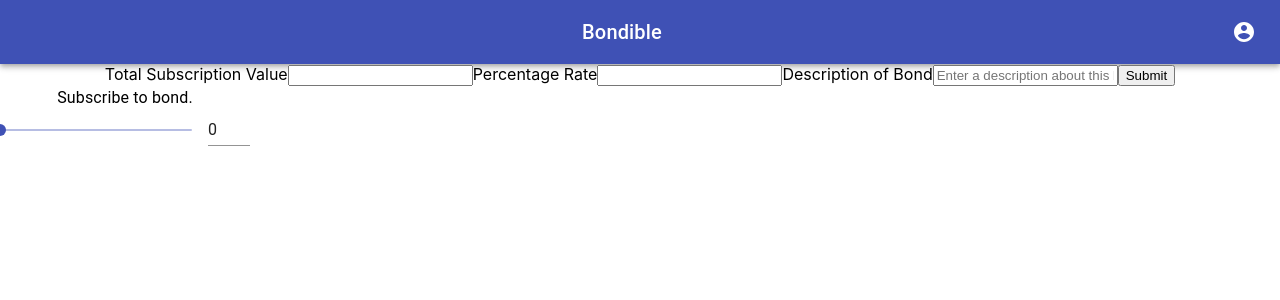
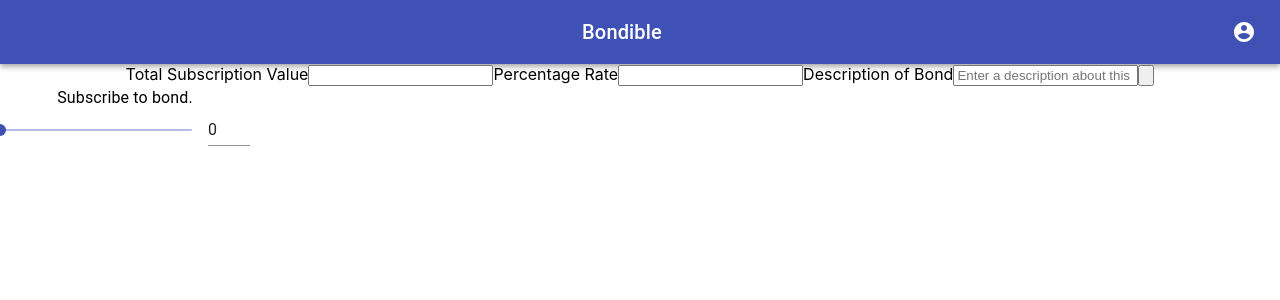
Before and after one commit to harrymoy/Bondible, a React (Create React App) app in the folder bondible-app/: page / in a window 1280 px wide. Shown: the top 300 px of the page. Built offline with nearby package versions, Linux system fonts and the light colour scheme.

Commit message:
Resolved bonds not issuing.

```diff
--- a/bondible-app/src/App.tsx
+++ b/bondible-app/src/App.tsx
@@ -7,9 +7,9 @@ function App() {
   return (
     <div className="App">
       <MenuAppBar />
-      <BondForm contractAddress="0xCf7Ed3AccA5a467e9e704C703E8D87F634fB0Fc9" />
+      <BondForm contractAddress="0xe7f1725E7734CE288F8367e1Bb143E90bb3F0512" />
       <Subscribe
-        contractAddress="0xCf7Ed3AccA5a467e9e704C703E8D87F634fB0Fc9"
+        contractAddress="0xe7f1725E7734CE288F8367e1Bb143E90bb3F0512"
         maxSubscription={100}
       />
     </div>
--- a/bondible-app/src/components/BondForm.tsx
+++ b/bondible-app/src/components/BondForm.tsx
@@ -1,4 +1,4 @@
-import React from 'react'
+import React, { createRef, Component } from 'react'
 import { useState } from 'react'
 import CreateBond from '../helpers/CreateBond'
 import ConnectBondFactory from '../helpers/ConnectBondFactory'
@@ -9,12 +9,12 @@ interface bondData {
   walletAddress?: string
 }
 
-const BondForm = (props: bondData) => {
+function BondForm(props: bondData) {
   const [subscriptionValue, setSubscriptionValue] = useState<string>('')
   const [rateValue, setRateValue] = useState<string>('')
   const [descriptionValue, setDescriptionValue] = useState<string>('')
 
-  function issueBond() {
+  async function issueBond() {
     console.log('Creating bond')
     console.log('The max subscription is: ', subscriptionValue)
     console.log('The rate is: ', rateValue)
@@ -22,7 +22,7 @@ const BondForm = (props: bondData) => {
     const bondFactoryContract: Contract = ConnectBondFactory(
       props.contractAddress,
     )
-
+    console.log(bondFactoryContract)
     CreateBond(
       parseInt(rateValue!),
       parseInt(subscriptionValue!),
@@ -31,7 +31,7 @@ const BondForm = (props: bondData) => {
   }
 
   return (
-    <form onSubmit={issueBond}>
+    <form>
       <label>Total Subscription Value</label>
       <input
         name="subscription"
@@ -66,7 +66,7 @@ const BondForm = (props: bondData) => {
         required
         placeholder="Enter a description about this bond"
       />
-      <button type="submit">Submit</button>
+      <input type="button" title="Submit" onClick={issueBond} />
     </form>
   )
 }
--- a/bondible-app/src/helpers/CreateBond.ts
+++ b/bondible-app/src/helpers/CreateBond.ts
@@ -1,5 +1,4 @@
 import { Contract } from 'ethers'
-
 const CreateBond = (
   rate: number,
   amount: number,
```
Also changed, not shown: 2 other files (tests, documents, lock files or other folders).
